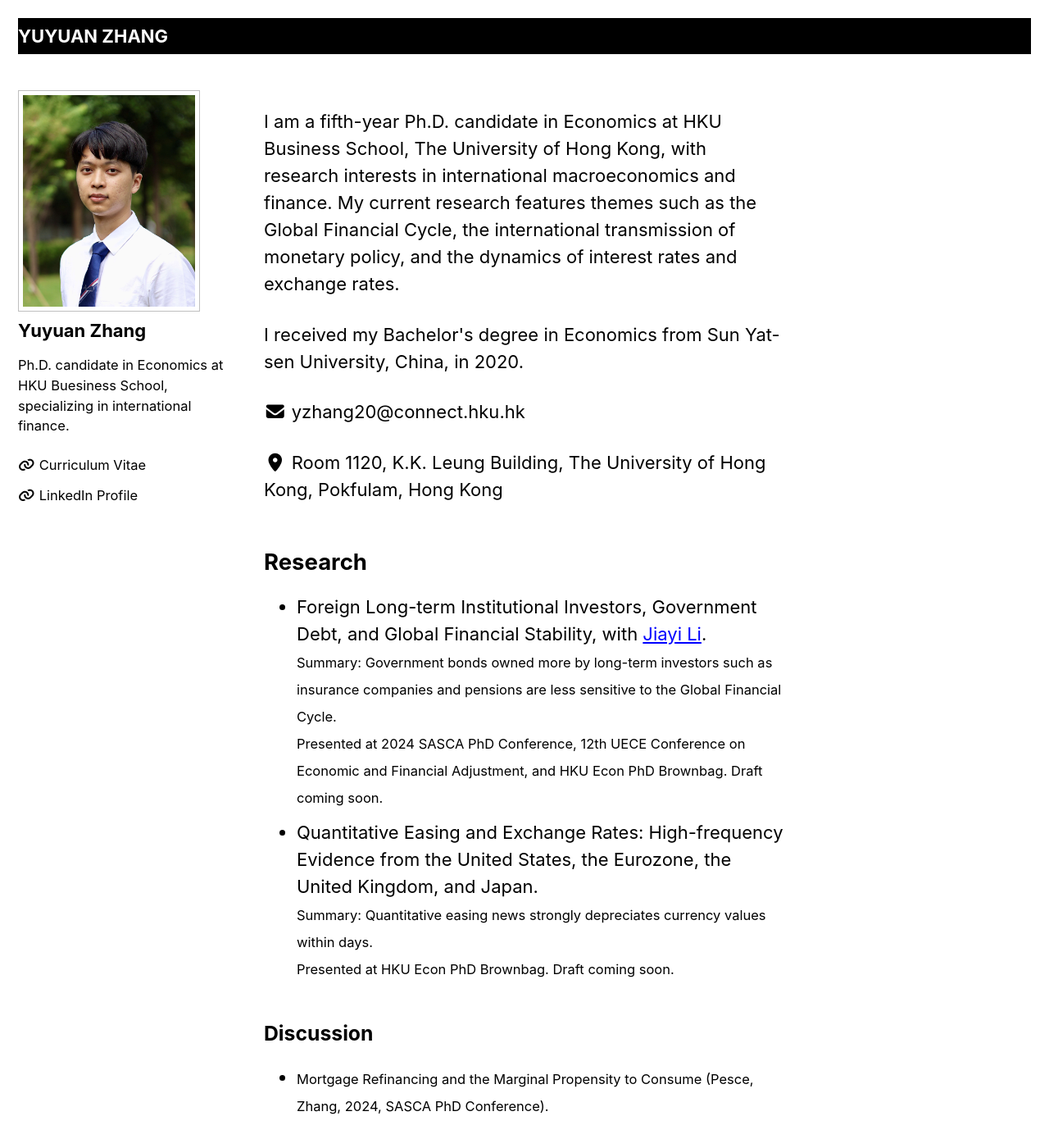
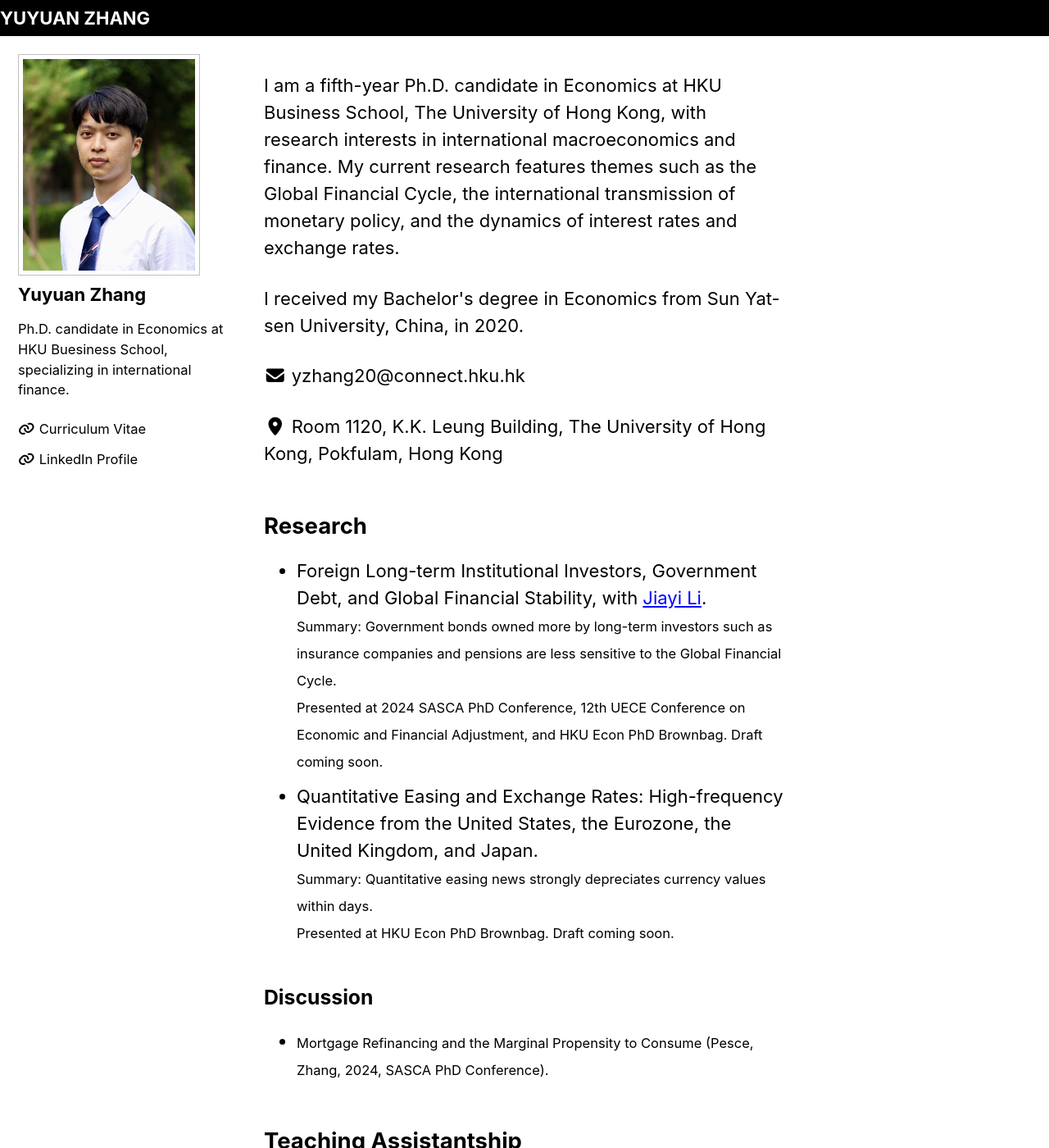
Before and after one commit to yuyuanecon/yuyuanecon.github.io, a Jekyll site: the page built from index.html, in a window 1280 px wide and 1400 px high. Shown: the whole window at 82% size. Built offline with Jekyll 4.4.1, drawn with Linux system fonts in a browser that asks for light colours; cached includes are drawn as plain includes; the list of posts is cut into pages by our own code.

Commit message:
Update _masthead.scss

```diff
--- a/_sass/minimal-mistakes/_masthead.scss
+++ b/_sass/minimal-mistakes/_masthead.scss
@@ -16,7 +16,10 @@
   &__inner-wrap {
     @include clearfix;
     margin-inline: auto;
+    /*
     padding: 1em;
+    */
+    padding: 0;  // Change this from 1em to 0
     max-width: 100%;
     display: -webkit-box;
     display: -ms-flexbox;
```
